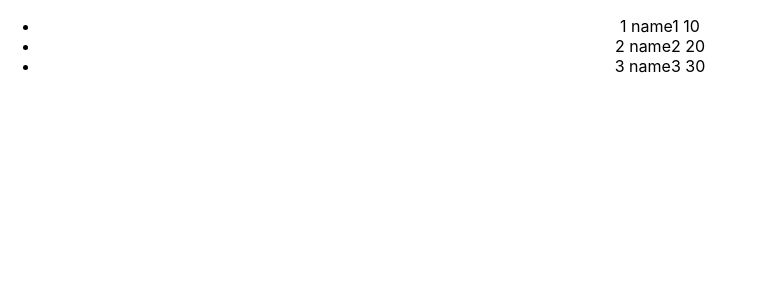
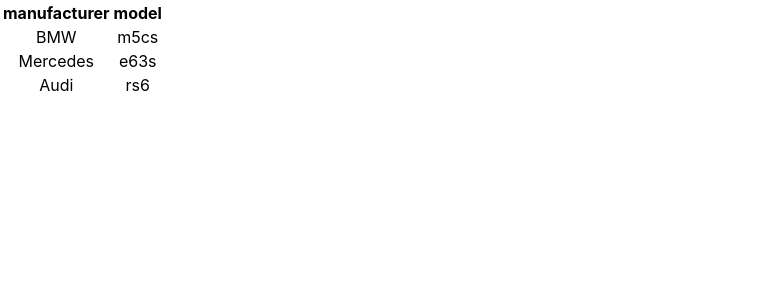
Before and after one commit to kudlatskaya/microtasks, a React (Create React App) app: page / in a window 1280 px wide. Shown: the top 300 px of the page, without its empty margins (0-764 px from the left). Built offline with nearby package versions, Linux system fonts and the light colour scheme.

Commit message:
map topCars

```diff
--- a/src/App.tsx
+++ b/src/App.tsx
@@ -3,16 +3,17 @@
 import './App.css';
 import NewComponent from "./NewComponent";
 
-const students = [
-    {id: 1, name: 'name1', age: 10},
-    {id: 2, name: 'name2', age: 20},
-    {id: 3, name: 'name3', age: 30},
-];
+const topCars = [
+    {manufacturer:'BMW', model:'m5cs'},
+    {manufacturer:'Mercedes', model:'e63s'},
+    {manufacturer:'Audi', model:'rs6'}
+]
+
 
 function App() {
   return (
     <div className="App">
-      <NewComponent students={students}/>
+      <NewComponent cars={topCars}/>
     </div>
   );
 }
--- a/src/NewComponent.tsx
+++ b/src/NewComponent.tsx
@@ -1,32 +1,35 @@
 import React from 'react';
 
 type NewComponentPropsType = {
-    students: Array<StudentType>
+    cars: Array<CarsType>
 }
 
-type StudentType = {
-    id: number,
-    name: string,
-    age: number,
+type CarsType = {
+    manufacturer: string,
+    model: string,
 }
 
 const NewComponent = (props: NewComponentPropsType) => {
-    const students = props.students;
+    const cars = props.cars;
 
     return (
-        <ul>
+        <table>
+            <tr>
+                <th>manufacturer</th>
+                <th>model</th>
+            </tr>
+
             {
-                students.map((item) => {
-                    return students.length > 0
-                        ? <li key={item.id}>
-                            <span>{item.id} </span>
-                            <span>{item.name} </span>
-                            <span>{item.age} </span>
-                        </li>
+                cars.map((item, index) => {
+                    return cars.length > 0
+                        ? <tr key={index}>
+                            <td>{item.manufacturer} </td>
+                            <td>{item.model} </td>
+                        </tr>
                         : "No students";
                 })
             }
-        </ul>
+        </table>
     )
 
 };
```
